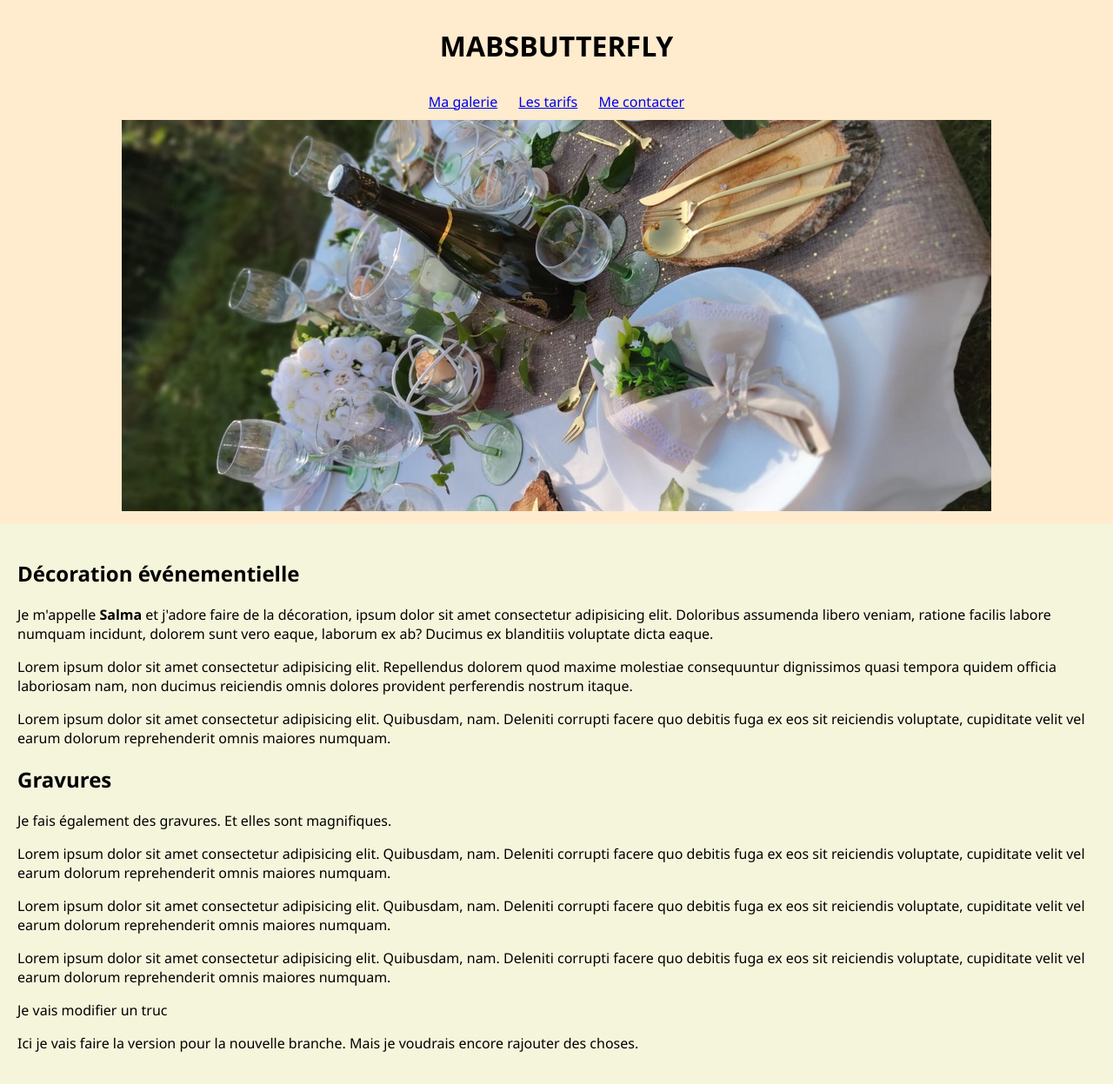
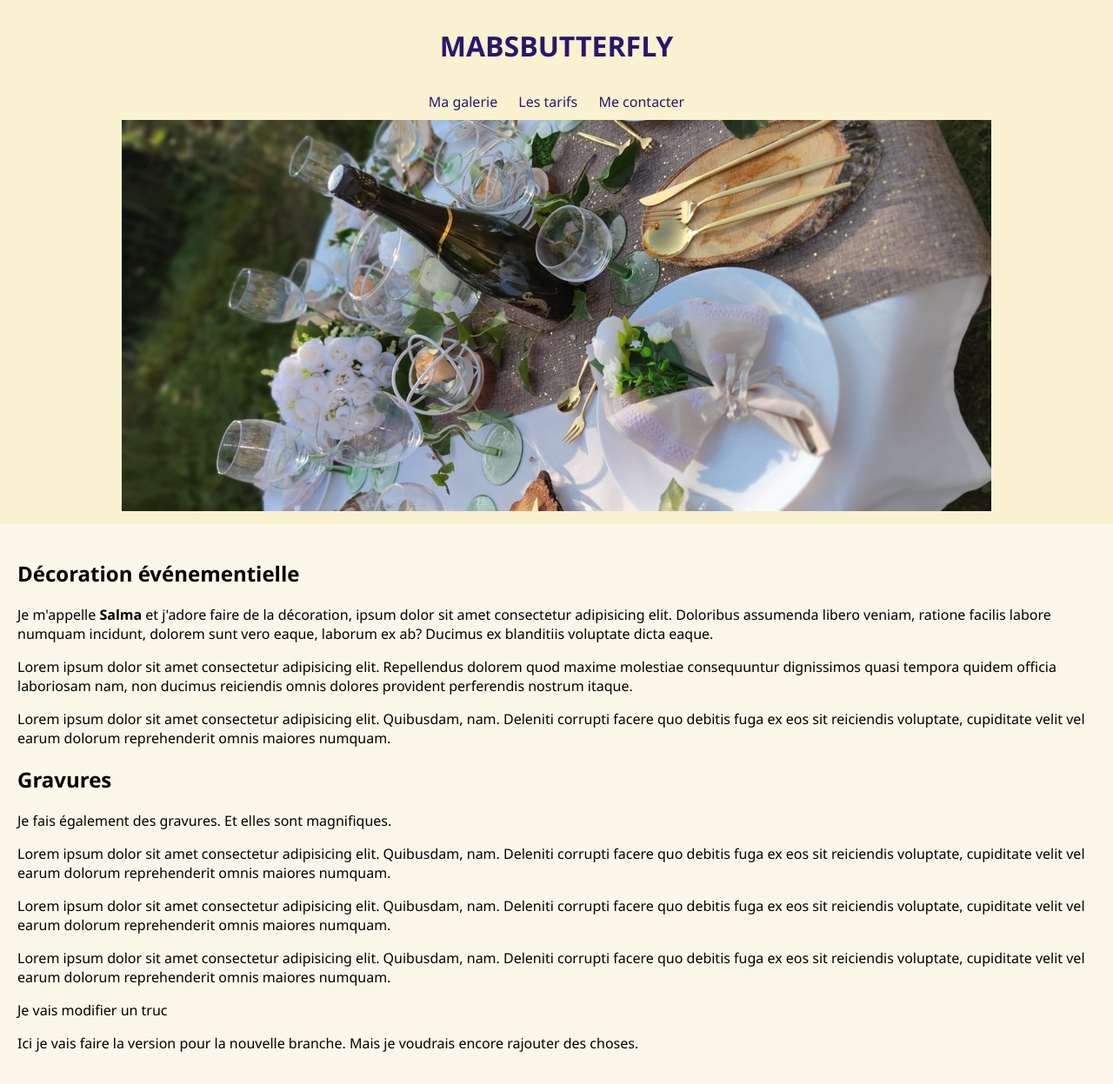
Before and after one commit to Meonhi/salma, a plain HTML site: page index.html in a window 1280 px wide. Shown: the whole page at 87% size. Drawn offline with Linux system fonts and the light colour scheme.

Commit message:
modif CSS

```diff
--- a/style.css
+++ b/style.css
@@ -7,21 +7,28 @@ body {
 }
 
 .header {
-    background-color: blanchedalmond;
+    background-color: #FAF1D1;
     padding : 10px 20px;
     text-align: center;
+    color: #29176A
 }
 
 
 .article {
     margin :0;
-    background-color: beige;
+    background-color: #FAF6EA;
     padding: 20px;
 }
 
 nav a {
     padding: 10px;
     text-align: center;
+    text-decoration: none;
+    color: inherit;
+}
+
+nav a:hover {
+    text-decoration: underline overline;
 }
 
 nav {
```
Also changed, not shown: champetre.JPG (added).
